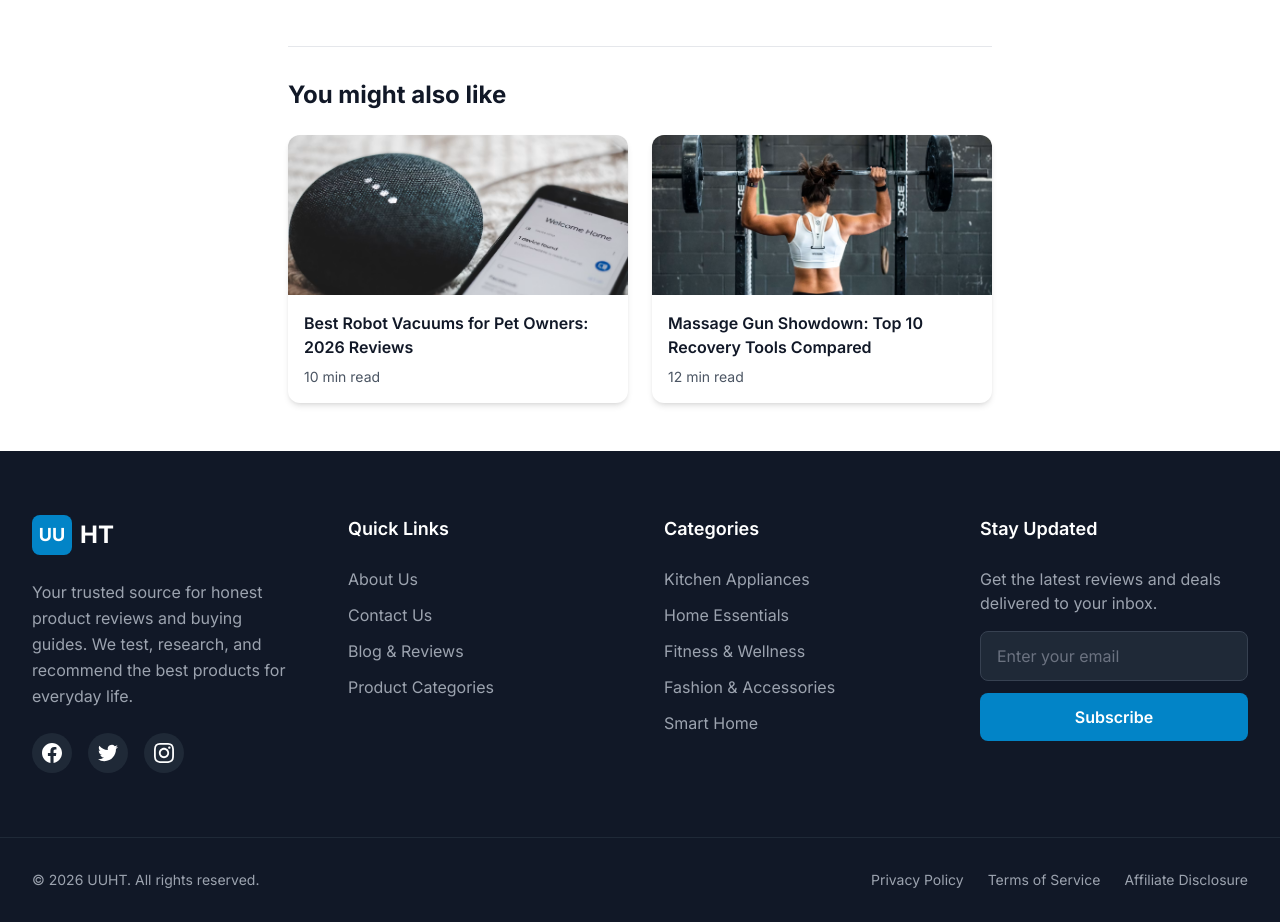
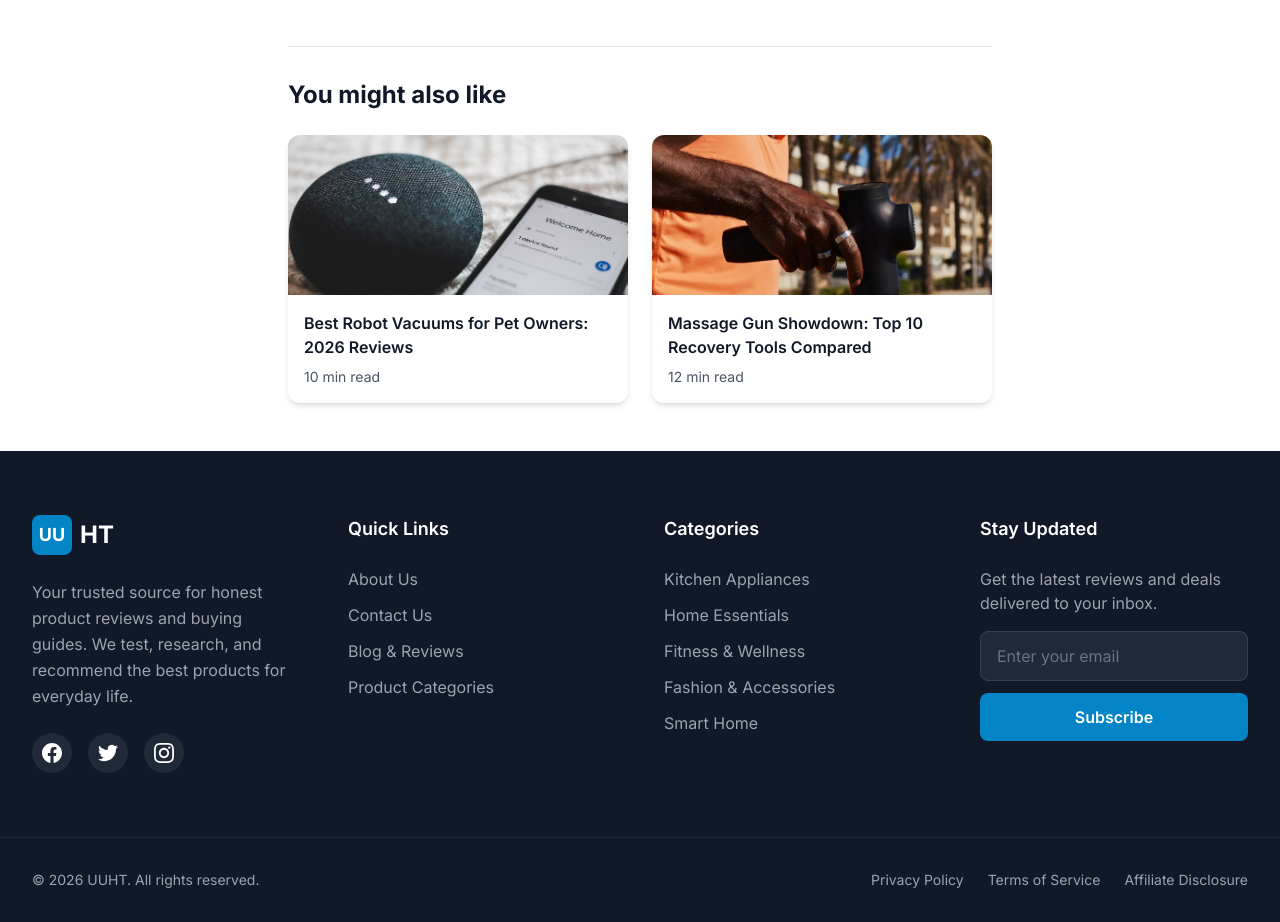
Before and after one commit to haohaohg1368-hash/uuht, a Next.js app: page /blog/1 in a window 1280 px wide. Shown: the part 1881-2803 px from the top of the page. Built offline with nearby package versions, Linux system fonts and the light colour scheme.

Commit message:
Update massage gun blog image to blogmassage-gun.jpg

```diff
--- a/src/app/blog/page.tsx
+++ b/src/app/blog/page.tsx
@@ -29,7 +29,7 @@ const blogPosts = [
     category: "Fitness & Wellness",
     date: "June 10, 2026",
     readTime: "12 min read",
-    image: "/images/blog-massage-gun.jpg"
+    image: "/images/blogmassage-gun.jpg"
   },
   {
     id: 4,
--- a/src/lib/blogData.ts
+++ b/src/lib/blogData.ts
@@ -68,7 +68,7 @@ export const blogPosts = [
     category: "Fitness & Wellness",
     date: "June 10, 2026",
     readTime: "12 min read",
-    image: "/images/blog-massage-gun.jpg",
+    image: "/images/blogmassage-gun.jpg",
     content: `
       <h2>Why Athletes Love Massage Guns</h2>
       <p>Massage guns have become essential tools for athletes and fitness enthusiasts seeking effective muscle recovery. These percussion therapy devices help reduce soreness, improve circulation, and enhance flexibility—all from the comfort of your home.</p>
```
Also changed, not shown: public/images/blogmassage-gun.jpg (added), 产品博客对照/产品.png (added).
